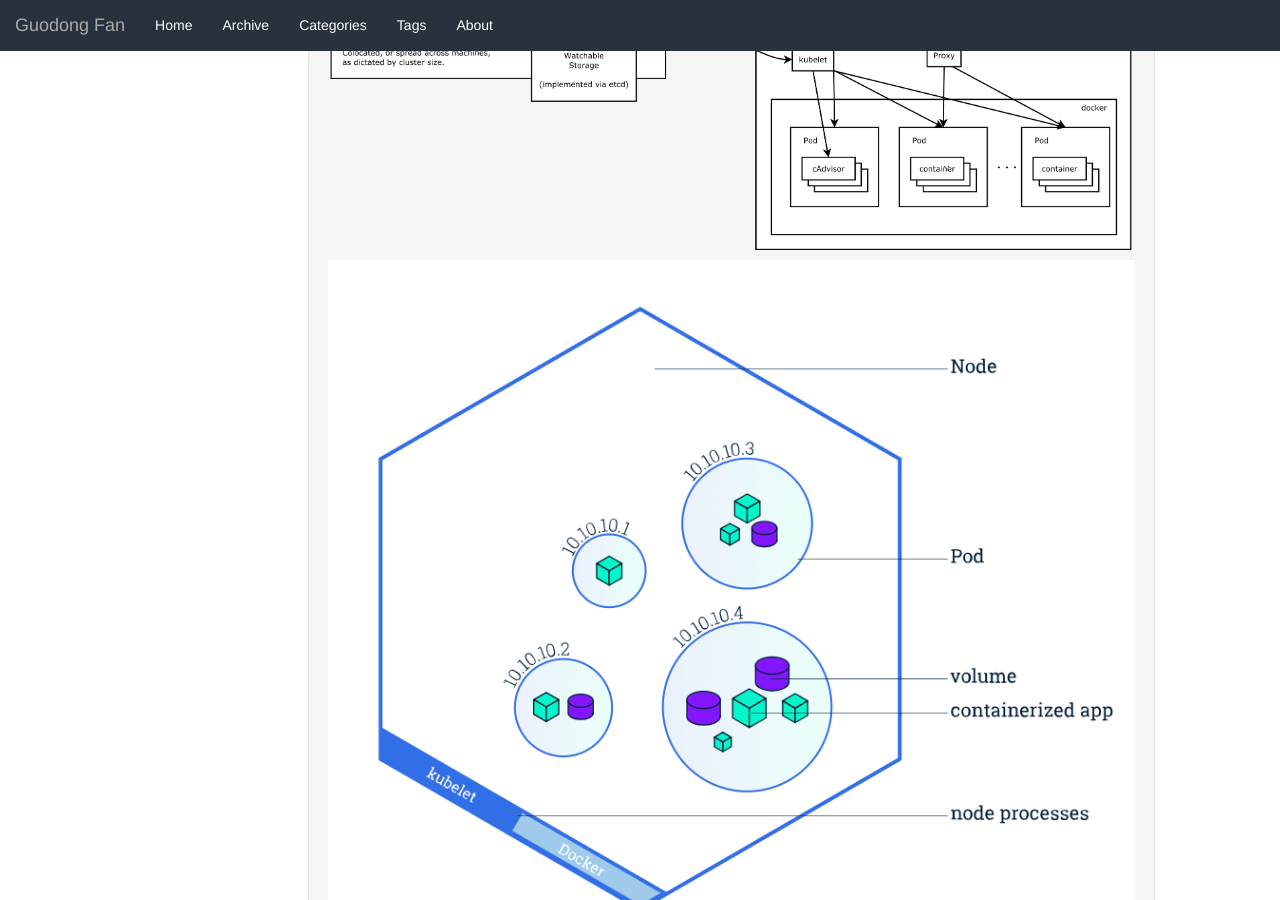
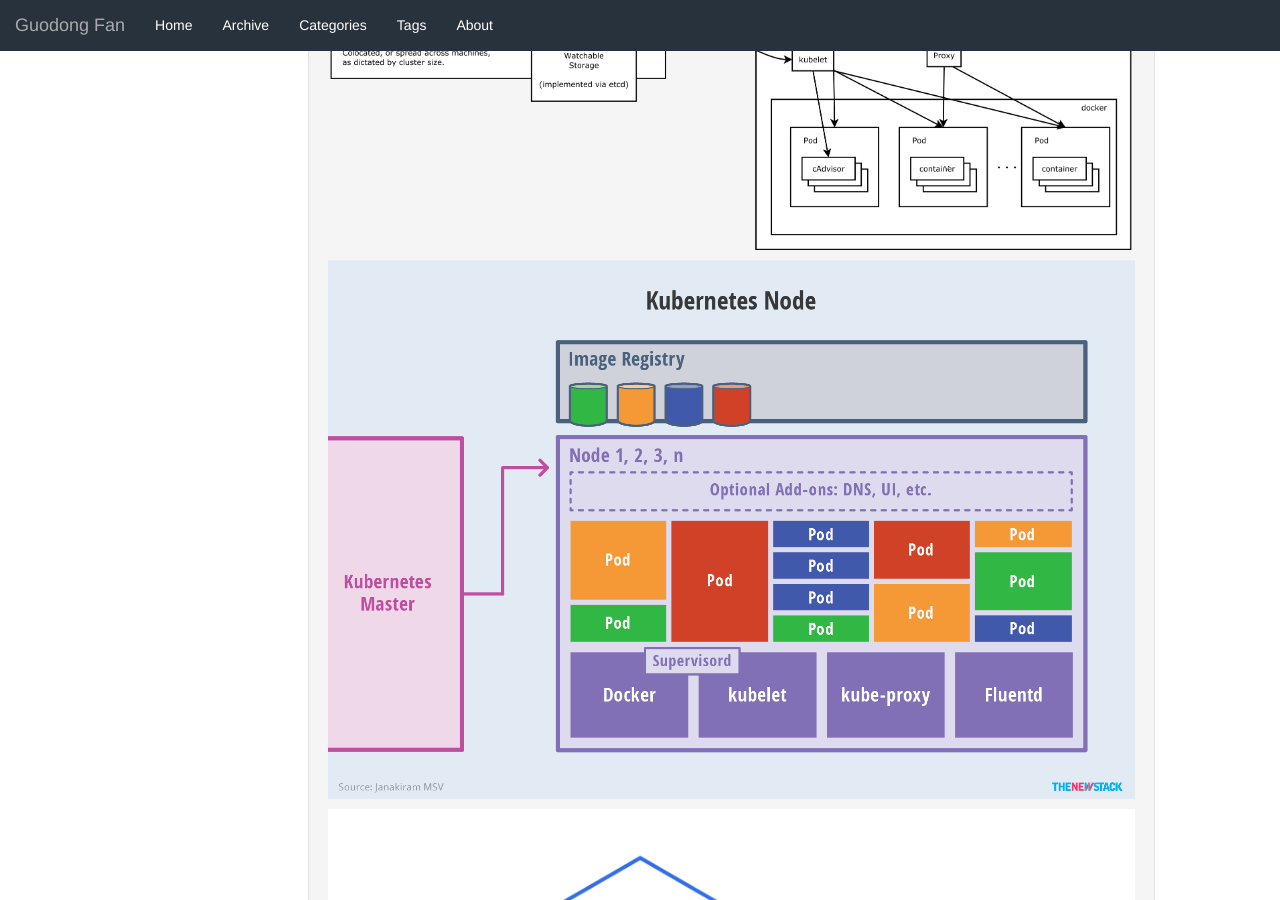
Before and after one commit to GuodongFan/GuodongFan.github.io, a Jekyll site: the page built from _posts/2019-08-28-Micro-Service.md, in a window 1280 px wide and 900 px high, scrolled down 1139 px. Built offline with Jekyll 4.4.1, drawn with Linux system fonts in a browser that asks for light colours; our own code applies the rules of GitHub Pages for plain Markdown files.

Commit message:
Update 2019-08-28-Micro-Service.md

```diff
--- a/_posts/2019-08-28-Micro-Service.md
+++ b/_posts/2019-08-28-Micro-Service.md
@@ -26,6 +26,6 @@ Kubernetes是自动化容器操作的开源平台. 这些容器操作包括：
 
 ![Architecture](http://plusnet.cn/assets/include/k8s_architecture.png)
 
+![Architecture](http://plusnet.cn/assets/include/k8s_node2.png)
+
 ![Architecture](http://plusnet.cn/assets/include/k8s_node.png)
-
-![Architecture](http://plusnet.cn/assets/include/k8s_node2.png)
```
